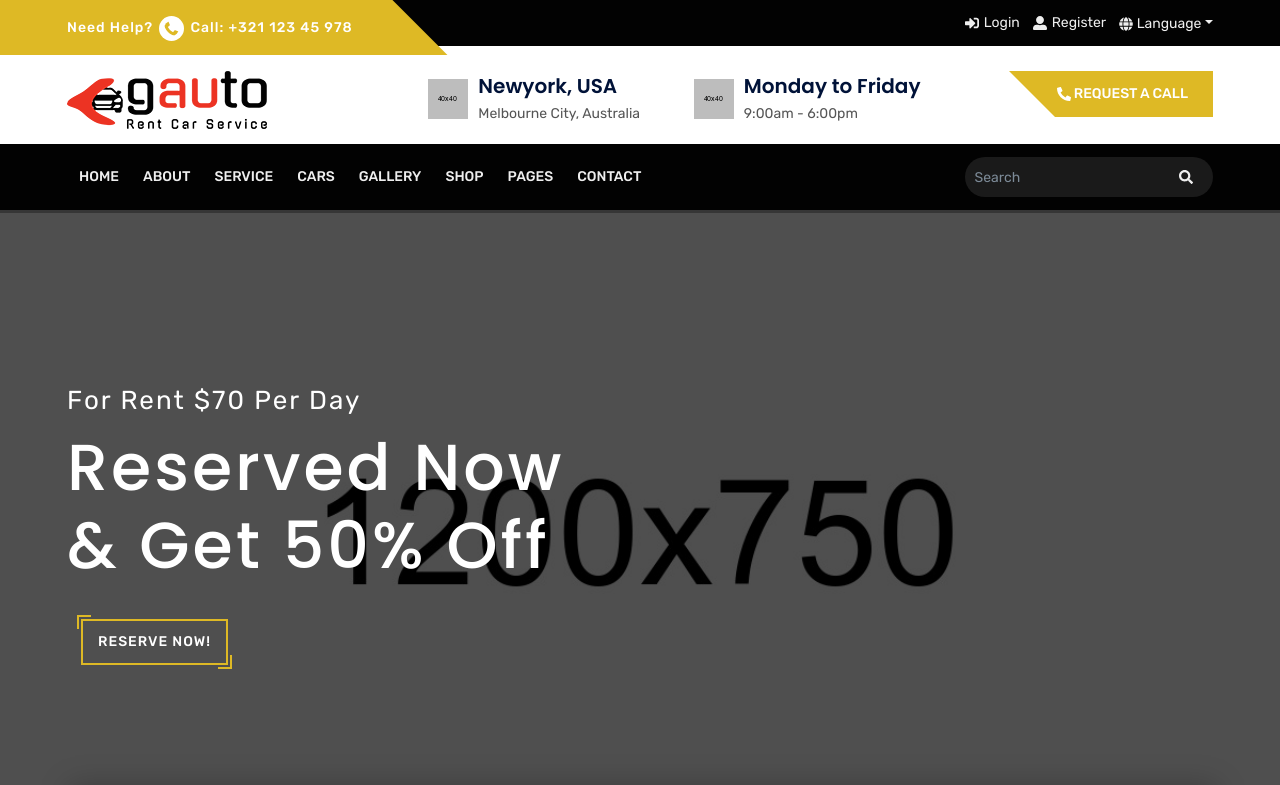
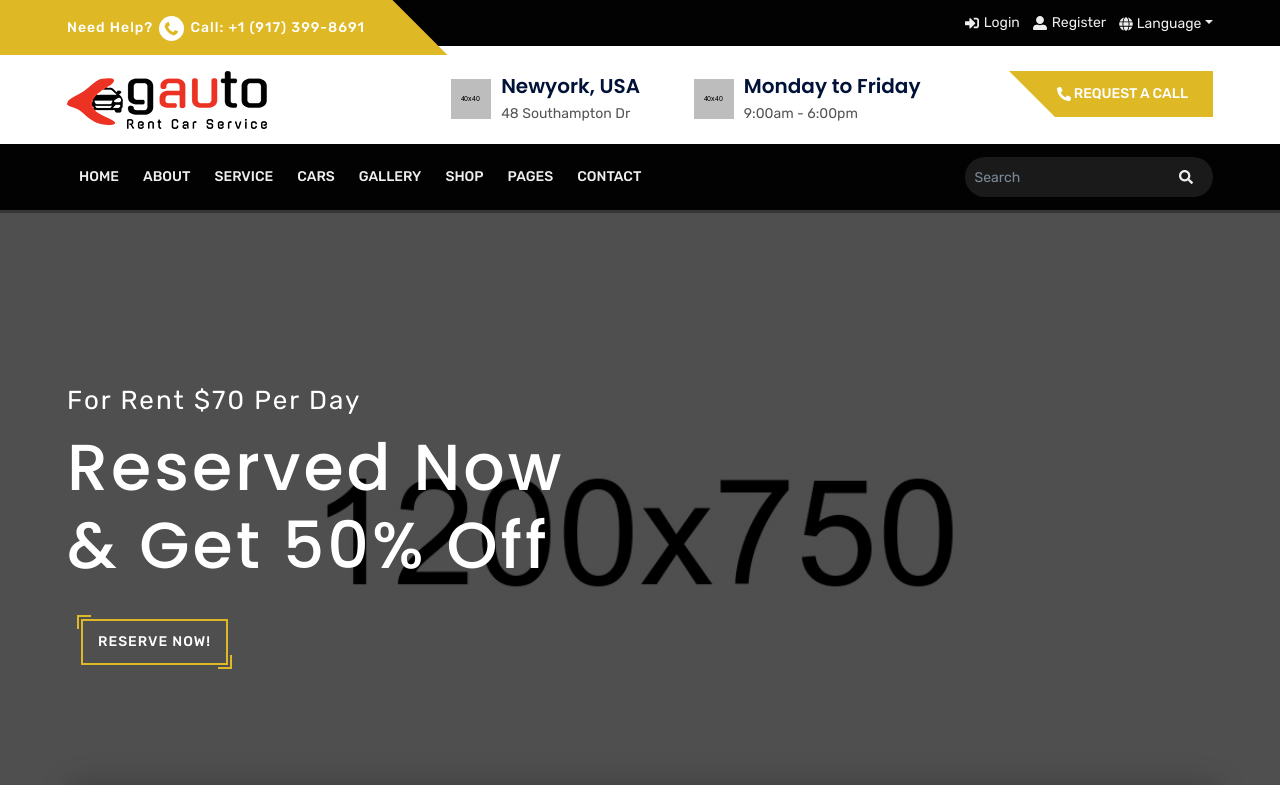
Before and after one commit to ziko442/oniriqueride, a React (Create React App) app: page / in a window 1280 px wide. Shown: the top 785 px of the page. Built offline with nearby package versions, Linux system fonts and the light colour scheme; some icons are missing; what @syncfusion/ej2-base would draw is missing.

Commit message:
change phone and address

```diff
--- a/public/assets/locales/en/translation.json
+++ b/public/assets/locales/en/translation.json
@@ -4,7 +4,7 @@
   "login" : "Login",
   "register" : "Register",
   "language": "Language",
-  "melbourne_city" : "Melbourne City, Australia",
+  "melbourne_city" : "48 Southampton Dr",
   "request_call" : "Request a call",
   "researve_now" : "Reserve Now!",
   "hero_slide_subtitle": "for rent $70 per day",
--- a/src/components/header/index.js
+++ b/src/components/header/index.js
@@ -55,7 +55,7 @@ const Header = () => {
             <Col md={6}>
               <div className="header-top-left">
                 <p>
-                  {t("need_help")} <FaPhoneAlt /> {t("call")}: +321 123 45 978
+                  {t("need_help")} <FaPhoneAlt /> {t("call")}: +1 (917) 399-8691
                 </p>
               </div>
             </Col>
```
